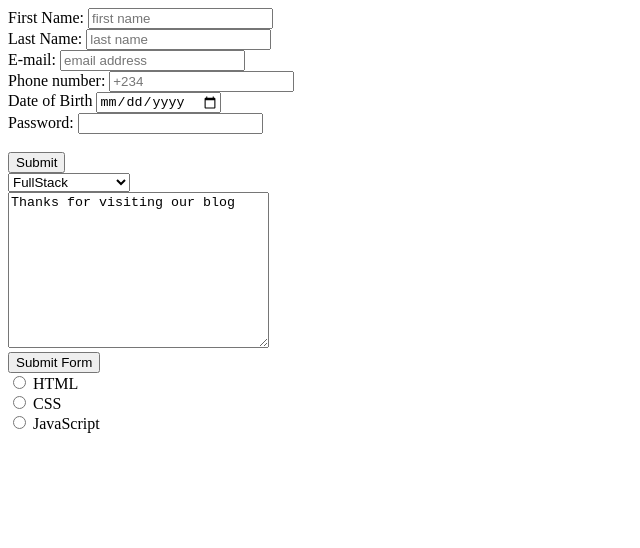
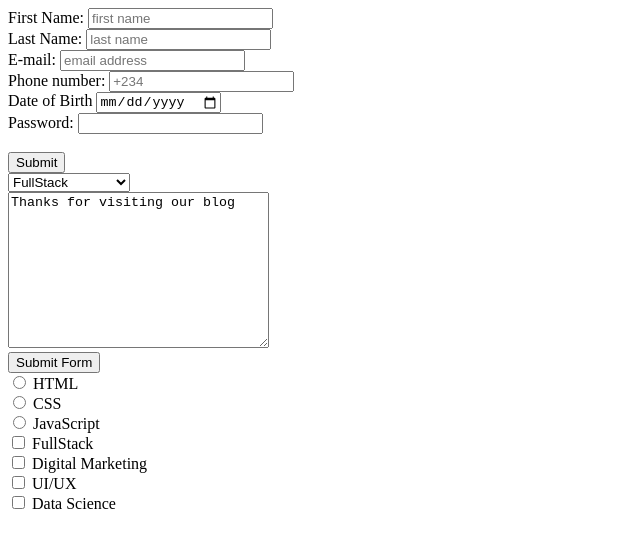
Before and after one commit to ThatITBabe/forms, a plain HTML site: page index.html in a window 1280 px wide. Shown: the whole page, without its empty margins (0-640 px from the left). Drawn offline with Linux system fonts and the light colour scheme.

Commit message:
checkbox added

```diff
--- a/index.html
+++ b/index.html
@@ -49,6 +49,18 @@
 
         <input type="radio">
         <label for="">JavaScript</label><br>
+
+        <input type="checkbox" name="" id="">
+        <label for="">FullStack</label><br>
+
+        <input type="checkbox" name="" id="">
+        <label for="">Digital Marketing</label><br>
+
+        <input type="checkbox" name="" id="">
+        <label for="">UI/UX</label><br>
+
+        <input type="checkbox" name="" id="">
+        <label for="">Data Science</label>
     </form>
 </body>
 </html>
```
